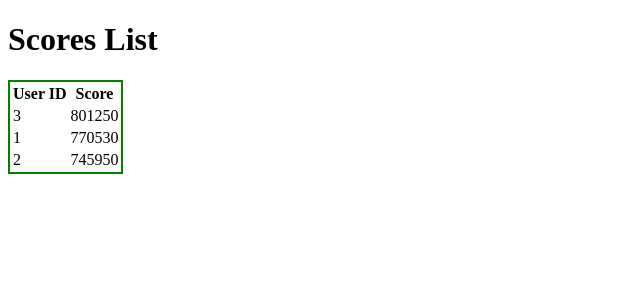
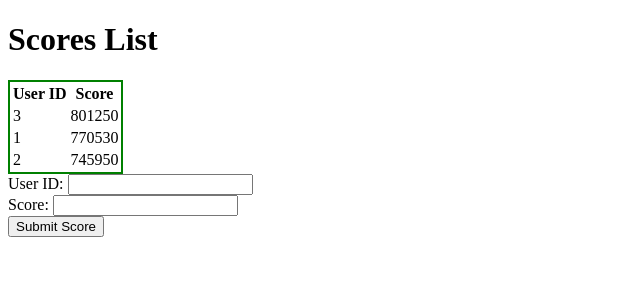
Before and after one commit to hgarcia000/SBA-318, a Node server app: page /renderscores in a window 1280 px wide. Shown: the top 300 px of the page, without its empty margins (0-640 px from the left). Run offline with Node 20, Linux system fonts and the light colour scheme.

Commit message:
Added a form in the rendered view that interacts with the API.

```diff
--- a/index.js
+++ b/index.js
@@ -240,6 +240,7 @@ app.delete('/posts/delete/:id', (req, res, next) => {
     } else {
 
         next(new Error("Post ID does not exist!"));
+
     }
 });
 
@@ -301,6 +302,10 @@ app.get('/scores/:userId', (req, res) => {
 
 app.post('/scores/add/:userId', (req, res, next) => {
 
+    if (req.params.userId == ":userId") {
+        req.params.userId = req.body.userId;
+    }
+
     if (scores.find((s) => s.userId == req.params.userId)) {
 
         next(new Error("This user already has a score!"));
@@ -342,7 +347,9 @@ app.put('/scores/update/:userId', (req, res, next) => {
         res.json(score);
 
     } else {
+
         next(new Error("Please fill out your new score!"));
+
     }
 });
 
@@ -352,6 +359,7 @@ app.delete('scores/delete/:id', (req, res, next) => {
 
             scores.splice(i, 1);
             return true;
+
         }
     });
 
--- a/views/index.ejs
+++ b/views/index.ejs
@@ -20,5 +20,20 @@
             </tr>
         <% }) %>
     </table>
+
+    <form action="/scores/add/:userId" method="POST">
+        <div>
+            <label for="userId">User ID:</label>
+            <input name="userId" id="userId" value="" />
+        </div>
+        <div>
+            <label for="score">Score: </label>
+            <input name="score" id="score" value="" />
+        </div>
+        <div>
+            <button >Submit Score</button>
+        </div>
+    </form>
+
 </body>
 </html>
```
